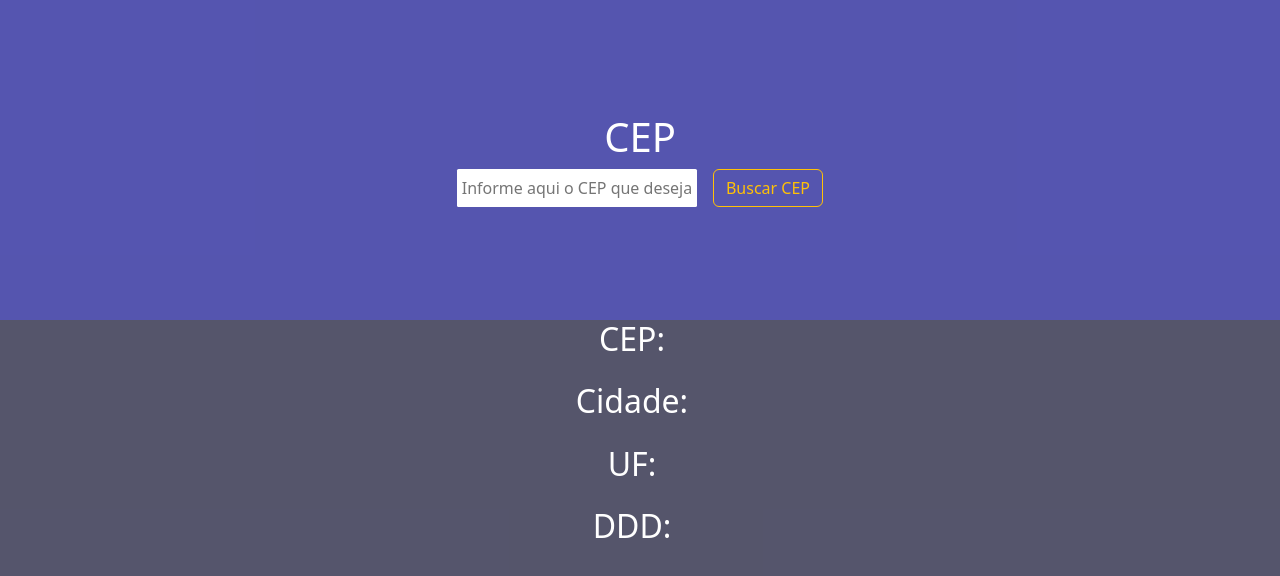
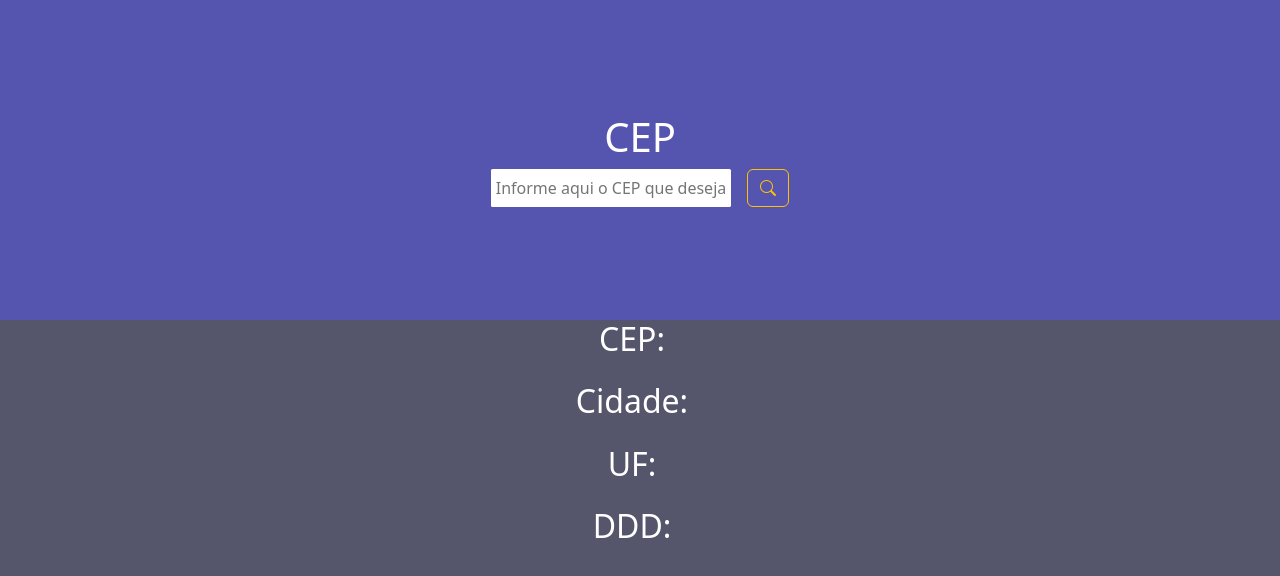
Before and after one commit to Alexandre192001/Buscar-CEP, a website: page index.html in a window 1280 px wide. Drawn offline with nearby package versions, Linux system fonts and the light colour scheme.

Commit message:
Colocando icone no btn-buscar

```diff
--- a/index.html
+++ b/index.html
@@ -15,6 +15,9 @@
   <!-- === CSS BOOTSTRAP === -->
   <link href="https://cdn.jsdelivr.net/npm/bootstrap@5.2.1/dist/css/bootstrap.min.css" rel="stylesheet"
     integrity="sha384-iYQeCzEYFbKjA/T2uDLTpkwGzCiq6soy8tYaI1GyVh/UjpbCx/TYkiZhlZB6+fzT" crossorigin="anonymous">
+  <!-- === BOOTSTRAP-ICONS === -->
+  <link rel="stylesheet" href="https://cdn.jsdelivr.net/npm/bootstrap-icons@1.3.0/font/bootstrap-icons.css">
+
 </head>
 
 <body>
@@ -22,7 +25,7 @@
     <h1 class="title-cep">CEP</h1>
     <div class="container-cep">
       <input class="input-cep" type="text" maxlength="8" placeholder="Informe aqui o CEP que deseja">
-      <button type="button" class="btn btn-outline-warning">Buscar CEP</button>
+      <button type="button" class="btn btn-outline-warning"><i class="bi bi-search"></i></button>
     </div>
   </header>
 
```
